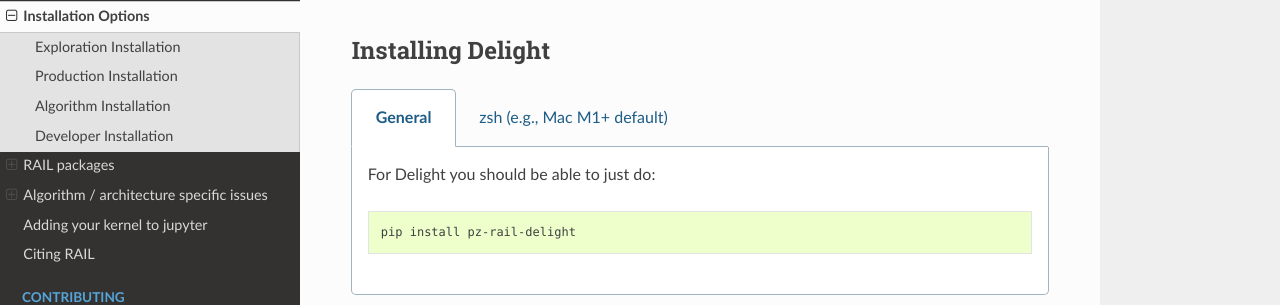
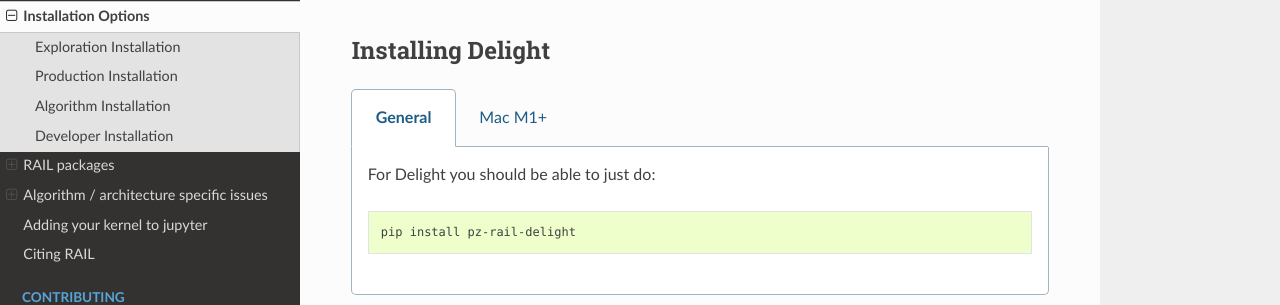
Before and after one commit to LSSTDESC/rail, a Sphinx documentation site: the page built from docs/source/installation.rst, in a window 1280 px wide and 900 px high, scrolled down 4784 px. Shown: the part 150-455 px from the top of the window. Built offline with Sphinx 7.4.7 and the Read the Docs theme 2.0.0, drawn with Linux system fonts in a browser that asks for light colours; pages that are not in the unit, such as notebooks, are missing from menus; the version number could not be read and is left out.

Commit message:
Clarify installation instructions regarding zsh / M1 / MAC

```diff
--- a/docs/source/installation.rst
+++ b/docs/source/installation.rst
@@ -290,7 +289,7 @@ Installing Delight
           pip install pz-rail-delight
 
 
-   .. group-tab:: zsh  (e.g., Mac M1+ default)
+   .. group-tab::  Mac M1+
 
       For Delight you should be able to just do:
 
```
Also changed, not shown: other parts of docs/source/installation.rst (+0 -1 lines).
